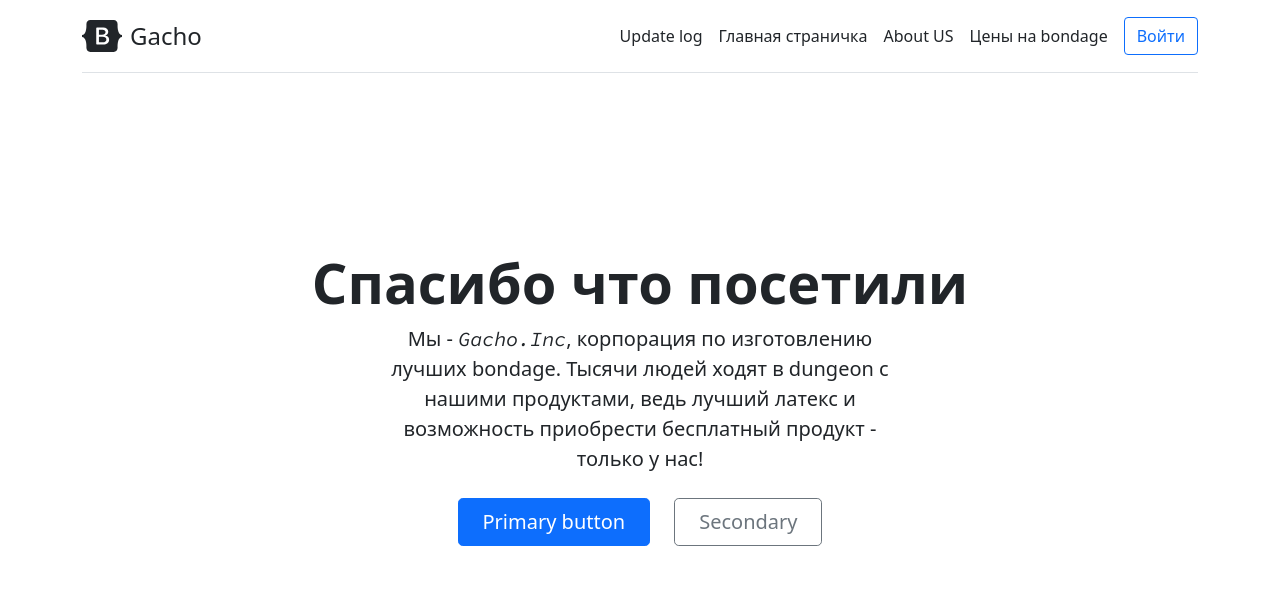
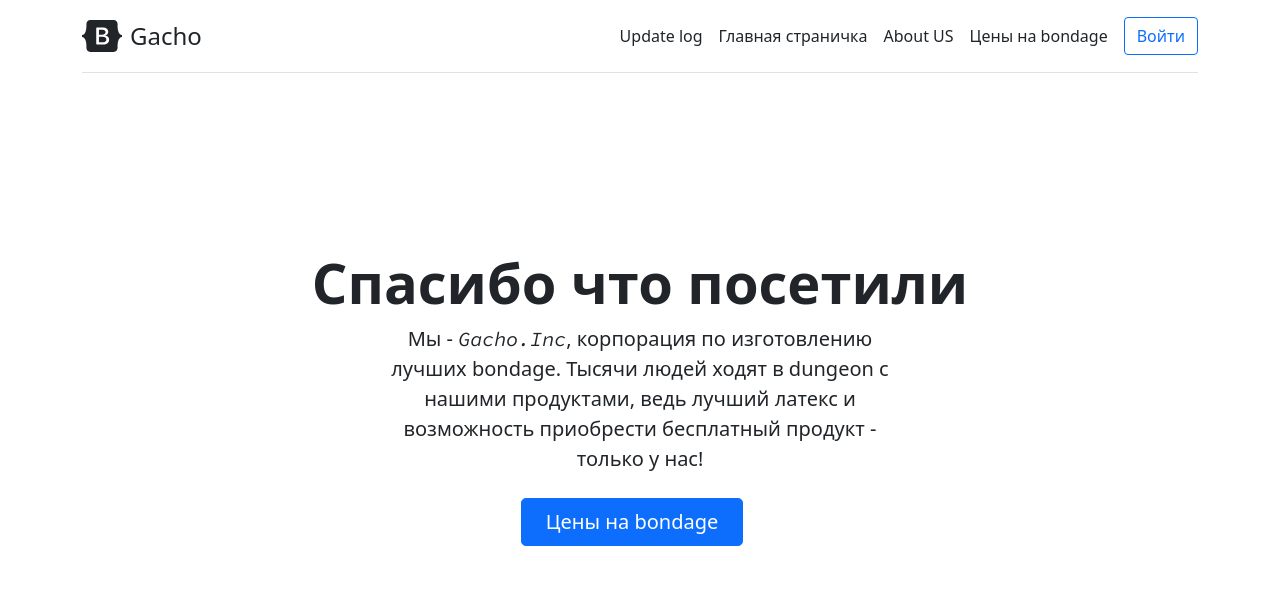
Before and after one commit to sanekakf/Gache-sait, a Flask app: page / in a window 1280 px wide. Shown: the top 592 px of the page. Run offline with Flask 2, Linux system fonts and the light colour scheme.

Commit message:
Uploading site from aboba

```diff
--- a/templates/main.html
+++ b/templates/main.html
@@ -6,8 +6,7 @@
     <div class="col-lg-6 mx-auto">
       <p class="lead mb-4">Мы - <span style="font-family:'Source Code Pro', monospace;">Gacho.Inc</span>, корпорация по изготовлению лучших bondage. Тысячи людей ходят в dungeon с нашими продуктами, ведь лучший латекс и возможность приобрести бесплатный продукт - только у нас!</p>
       <div class="d-grid gap-2 d-sm-flex justify-content-sm-center mb-5">
-        <a href="/pricing" class="btn btn-primary btn-lg px-4 me-sm-3">Primary button</a>
-        <button type="button" class="btn btn-outline-secondary btn-lg px-4">Secondary</button>
+        <a href="/pricing" class="btn btn-primary btn-lg px-4 me-sm-3">Цены на bondage</a>
       </div>
     </div>
     <div class="overflow-hidden" style="max-height: 30vh;">
```
